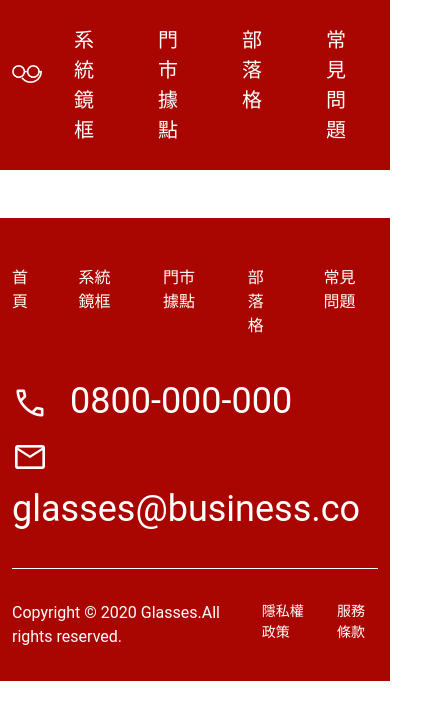
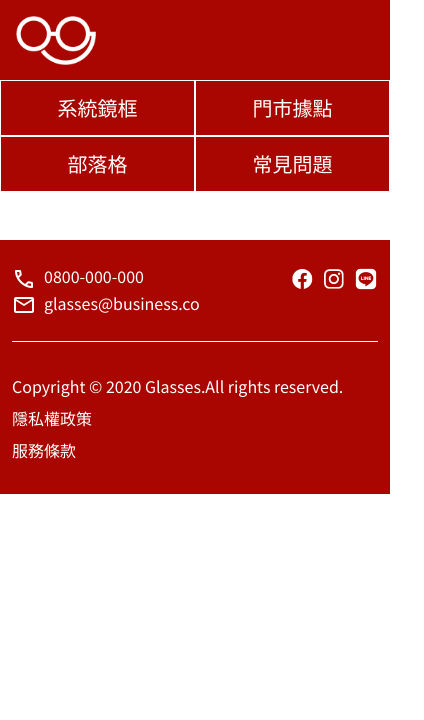
Before and after one commit to A-Buuu/Hexschool_RWD_Week3, a plain HTML site: page index.html in a window 390 px wide. Shown: the whole page, 424 px wide, since content can reach past the window. Drawn offline with nearby package versions, Linux system fonts and the light colour scheme; a web font is replaced by a local one.

Commit message:
Add Breakpoints
Add 768px, 657px, 576px breakpoints

```diff
--- a/css/style.css
+++ b/css/style.css
@@ -12,7 +12,9 @@
 }
 
 body{
-    font-family: "Roboto", "Noto Sans TC";
+    font-family: "Noto Sans TC", "Roboto";
+    font-optical-sizing: auto;
+    font-style: normal;
     line-height: 1.5;
 }
 
@@ -54,18 +56,70 @@ a{
     justify-content: space-between;
 }
 
+.container-sm-full {
+    max-width: 1320px;
+    padding: 0px 12px;
+    margin: 0 auto;
+    align-items: center;
+    justify-content: space-between;
+}
+
+@media (max-width: 768px){
+    .container{
+        max-width: 100%;
+    }
+}
+
+@media(max-width: 657px){
+    .nav .container-sm-full{
+        padding: 0px;
+        flex-direction: column;
+        align-items: flex-start;
+    }
+}
+
+@media (max-width: 576px){
+    .container{
+        max-width: 100%;
+    }
+}
+
 /* nav */
+.nav{
+    padding: 16px 0;
+}
+
 .logo{
     width: 80px;
     height: 48px;
 }
 
-nav .nav-list{
+.nav .nav-list{
     font-size: 20px;
+    gap: 64px;
 }
 
-nav .nav-item{
-    padding: 25px 32px;
+@media(max-width: 657px){
+    .nav{
+        padding: 0px;
+    }
+    .logo{
+        margin: 16px;
+    }
+    .nav .nav-list{
+        width: 100%;
+        flex-wrap: wrap;
+        gap: 0px;
+    }
+    .nav .nav-item{
+        width: 50%;
+        text-align: center;
+    }
+    .nav .nav-item a{
+        width: 100%;
+        padding: 12px 0;
+        border: solid 1px white;
+    }
 }
 
 /* footer */
@@ -74,6 +128,7 @@ nav .nav-item{
     padding-top: 48px;
 }
 .footer-nav .nav-list{
+    padding-top: 12px;
     gap: 48px;
 }
 .contact-list{
@@ -82,9 +137,9 @@ nav .nav-item{
     padding-top: 36px;
 }
 .material-symbols-outlined {
-    font-size: 36px;
+    font-size: 48px;
     vertical-align: middle;
-    margin-right: 22px;
+    margin-right: 16px;
 }
 .icon{
     gap: 32px
@@ -100,6 +155,61 @@ nav .nav-item{
 }
 
 .privacy{
-    gap: 24px;
+    gap: 48px;
     font-size: 14px;
 }
+
+/* For tablet*/
+@media (max-width: 768px){
+    .contact-list
+    {
+        padding-top: 32px;
+    }
+    .icon{
+        gap: 16px
+    }
+    .icon img{
+        width: 40px;
+    }
+}
+
+@media(max-width: 657px){
+    .footer-top{
+        padding-top: 24px;
+    }
+    .footer-nav{
+        display: none;
+    }
+    .contact-list
+    {
+        padding-top: 0px;
+    }
+}
+
+/* For mobile*/
+@media (max-width: 576px){
+    .contact-list{
+        font-size: 16px;
+        padding-bottom: 24px;
+    }
+    .material-symbols-outlined {
+        font-size: 24px;
+        margin-right: 8px;
+    }
+    .icon{
+        gap: 8px
+    }
+    .icon img{
+        width: 24px;
+    }
+    .copyright{
+        font-size: 16px;
+        flex-direction: column;
+    }
+    .privacy{
+        padding-top: 8px;
+        gap: 8px;
+        font-size: 16px;
+        flex-direction: column;
+    }
+}
--- a/index.html
+++ b/index.html
@@ -10,13 +10,13 @@
     <link rel="stylesheet" href="./css/style.css">
     <!-- Google fonts -->
     <style>
-        @import url('https://fonts.google.com/specimen/Roboto?query=roboto');
-        @import url('https://fonts.google.com/noto/specimen/Noto+Sans+TC');
+        @import url('https://fonts.googleapis.com/css2?family=Roboto:ital,wght@0,100;0,300;0,400;0,500;0,700;0,900;1,100;1,300;1,400;1,500;1,700;1,900&display=swap');
+        @import url('https://fonts.googleapis.com/css2?family=Noto+Sans+TC:wght@100..900&display=swap');
     </style>
 </head>
 <body>
-    <nav class="bg-primary">
-        <div class="container d-flex">
+    <nav class="nav bg-primary">
+        <div class="container-sm-full d-flex">
             <a class="logo" href="#"><img src="./img/logo-white.png" alt="logo"></a>
             <ul class="nav-list d-flex color-w">
                 <li class="nav-item"><a href="#">系統鏡框</a></li>
```
